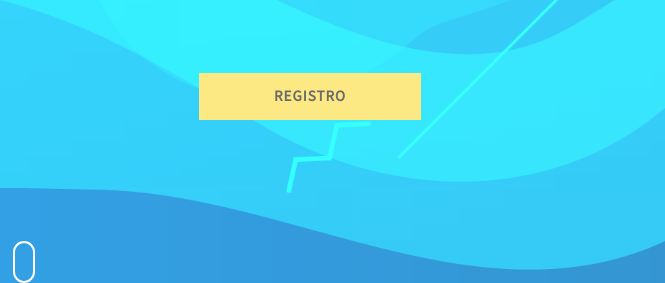
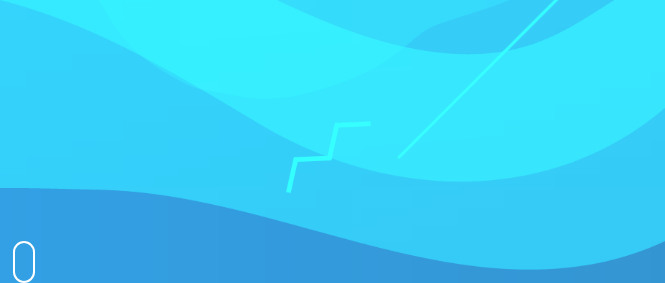
Before and after one commit to ColombiaPython/pyday-pereira-2019, a website: page index.html in a window 1280 px wide. Shown: the part 252-535 px from the top of the page, 615-1280 px from the left. Drawn offline with nearby package versions, Linux system fonts and the light colour scheme.

Commit message:
Cerrado registro

```diff
--- a/index.html
+++ b/index.html
@@ -66,7 +66,7 @@
               <li><a class="scroll-link" href="#mu-speakers">Ponentes</a></li>
               <li><a class="scroll-link" href="#mu-schedule">Agenda</a></li>
               <li><a class="scroll-link" href="#mu-venue">Lugar</a></li>
-              <li><a class="scroll-link" href="#mu-register">Registro</a></li>
+              <!-- <li><a class="scroll-link" href="#mu-register">Registro</a></li> -->
               <li><a class="scroll-link" href="#mu-sponsors">Patrocinadores</a></li>
               <!-- <li><a class="scroll-link" href="#mu-pricing">Planes</a></li> -->
               <li><a class="scroll-link" href="#mu-faq">FAQ</a></li>
@@ -99,7 +99,7 @@
 
                   </div>
                 </div>
-                <button href="#mu-register" class="scroll-link mu-reg-submit-btn">REGISTRO</button>
+                <!-- <button href="#mu-register" class="scroll-link mu-reg-submit-btn">REGISTRO</button> -->
               </div>
             </div>
           </div>
@@ -721,7 +721,7 @@
     <!-- End Venue -->
 
     <!-- Start Register  -->
-    <section id="mu-register">
+    <!-- <section id="mu-register">
         <div class="container">
           <div class="row">
             <div class="col-md-12">
@@ -936,7 +936,7 @@
             </div>
           </div>
         </div>
-    </section>
+    </section> -->
 
     <!-- End Register -->
 
```
Also changed, not shown: 1 other file.
